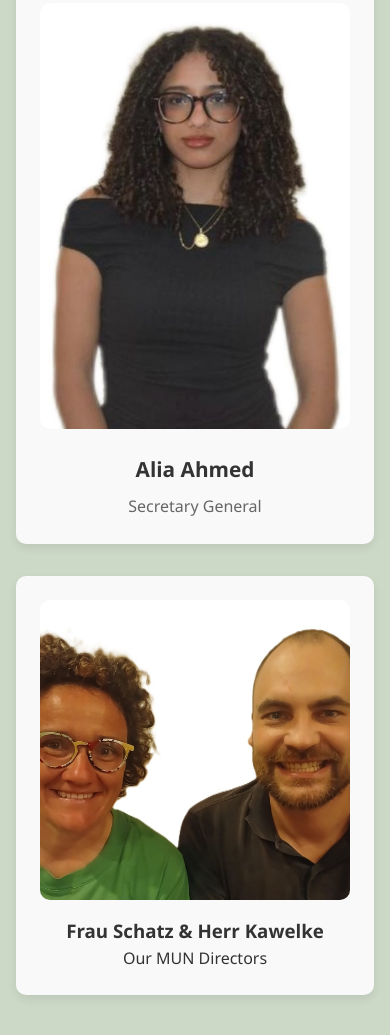
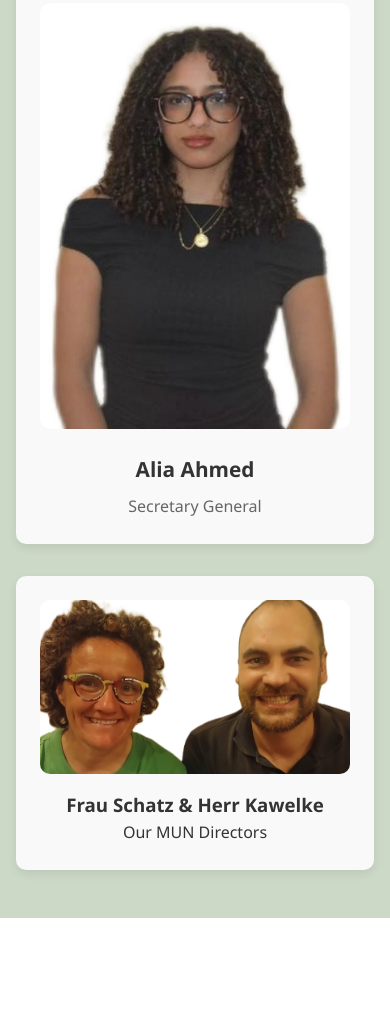
Before and after one commit to kh-ab/dsba-mun, a plain HTML site: page about.html in a window 390 px wide. Shown: the part 2039-3074 px from the top of the page. After the commit the page ends 2957 px from the top, so only its background shows below. Drawn offline with Linux system fonts and the light colour scheme.

Commit message:
Update style.css

```diff
--- a/style.css
+++ b/style.css
@@ -736,8 +736,10 @@ footer {
   }
 
   .directors img {
-    height: 300px;
+    height: auto;
+    width: 100%;
     object-fit: cover;
+    aspect-ratio: 16/9;
   }
 
 }
```
